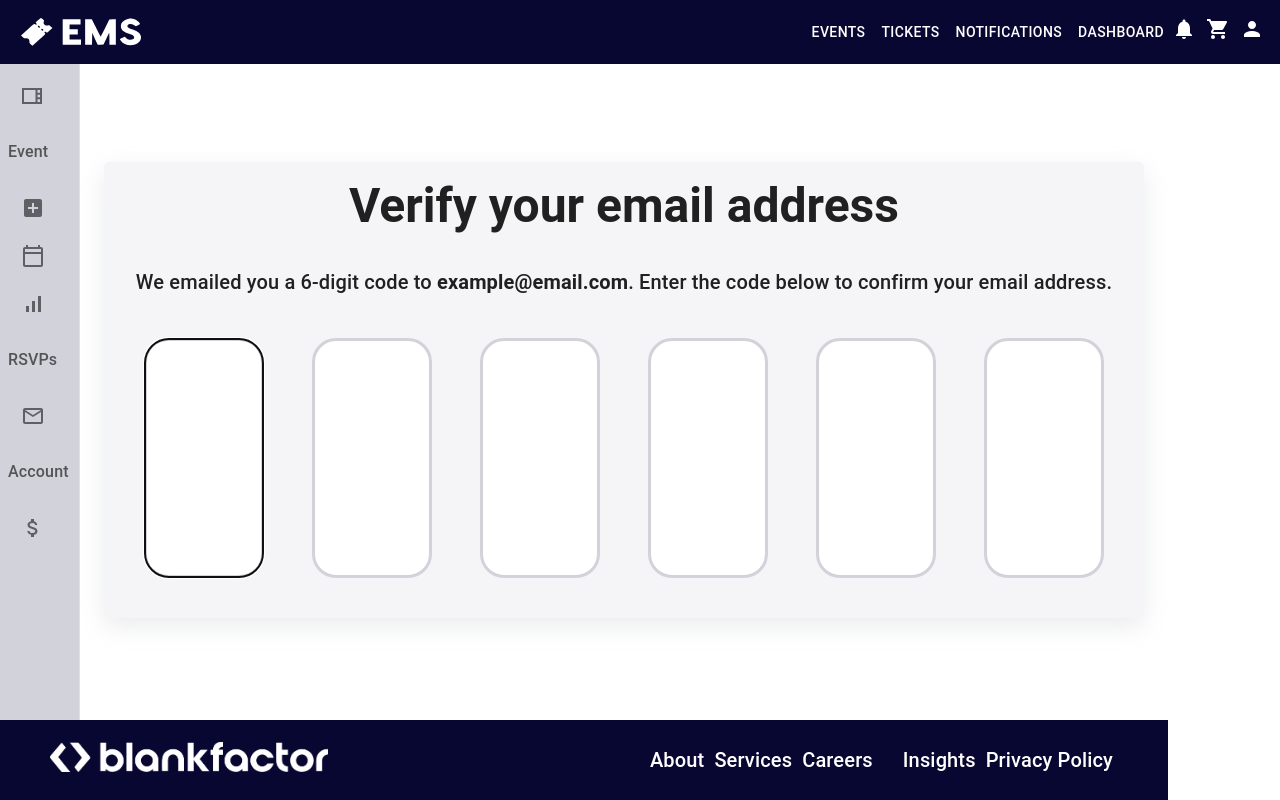
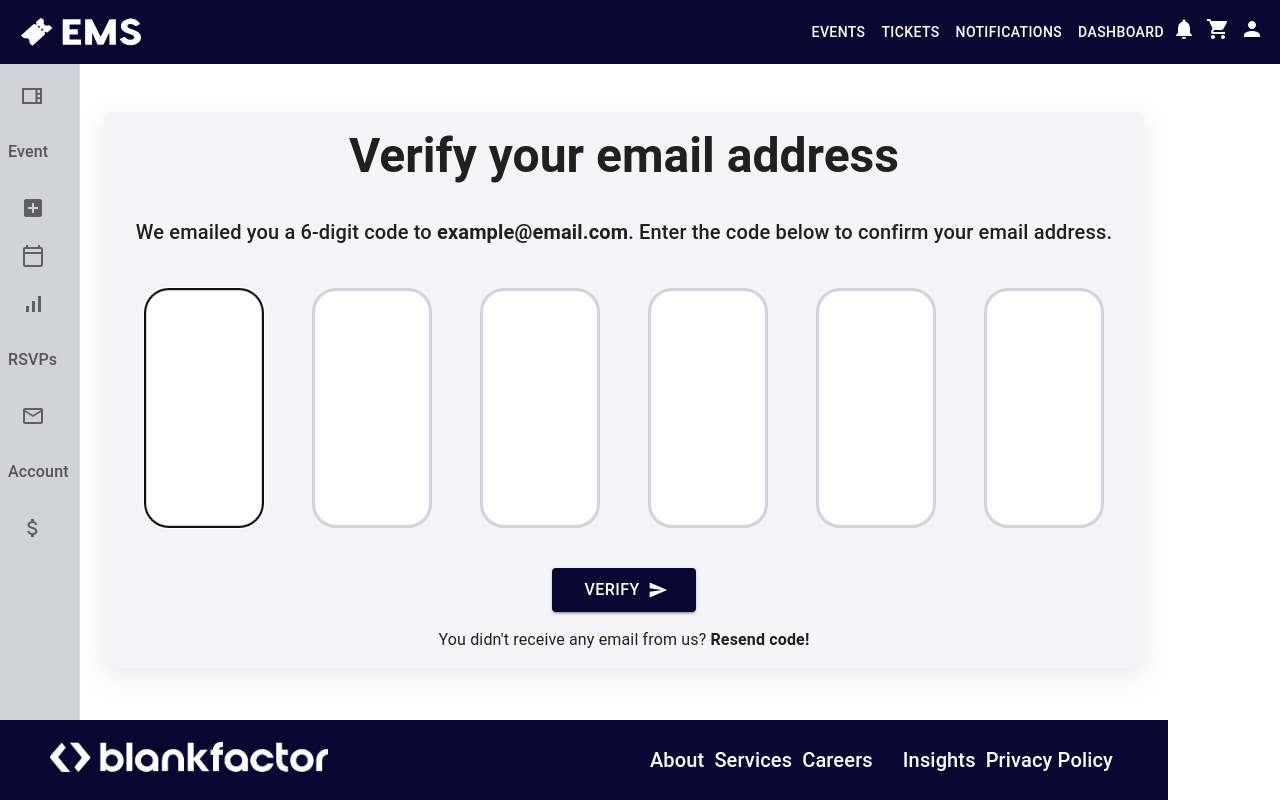
Before and after one commit to NextGen-BF/JJP25, a React (Vite) app in the folder app/frontend/: page /verify in a window 1280 px wide. Built offline with nearby package versions, Linux system fonts and the light colour scheme; no server answers.

Commit message:
jjp-166: progres

```diff
--- a/app/frontend/src/pages/VerifyPage/Labels.ts
+++ b/app/frontend/src/pages/VerifyPage/Labels.ts
@@ -1,6 +1,9 @@
-export const label = {
+export const labels = {
   verifyYourEmailAddress: "Verify your email address",
   weEmailedYouA6DigitCodeTo: "We emailed you a 6-digit code to ",
   enterTheCodeBelowToConfirmYourEmailAddress:
     "Enter the code below to confirm your email address.",
+  verify: "Verify",
+  youDidntReceiveAnyEmailFromUs: "You didn't receive any email from us?",
+  resendCode: "Resend code!"
 };
--- a/app/frontend/src/pages/VerifyPage/VerifyPage.scss
+++ /dev/null
@@ -1,28 +0,0 @@
-.verify-container {
-  display: flex;
-  justify-content: center;
-  align-items: center;
-  height: 95vh;
-}
-
-.verify-box {
-  display: flex;
-  flex-direction: column;
-  align-items: center;
-  gap: 1em;
-  width: 100%;
-  background-color: var(--blankfactor-gray-1-color);
-  box-shadow: rgba(149, 157, 165, 0.2) 0px 8px 24px;
-  border-radius: 5px;
-  padding: 1em;
-}
-
-.otp-input {
-  height: 10em;
-  width: 5em;
-  margin: 1em;
-  font-size: 1.5em;
-  text-align: center;
-  border-radius: 1em;
-  border: 3px solid var(--blankfactor-gray-3-color);
-}
--- a/app/frontend/src/pages/VerifyPage/VerifyPage.tsx
+++ b/app/frontend/src/pages/VerifyPage/VerifyPage.tsx
@@ -6,14 +6,17 @@ import Box from "@mui/material/Box";
 import Container from "@mui/material/Container";
 import Typography from "@mui/material/Typography";
 import OtpInput from "react-otp-input";
+import Button from "@mui/material/Button";
+import SendIcon from "@mui/icons-material/Send";
 
 // Utility
 
 // Assets
-import "./VerifyPage.scss";
+import "./VerifyPageStyles.scss";
+import { VerifyPageStyles } from "./VerifyPageStyles";
 
 // Constants
-import { label } from "./Labels";
+import { labels } from "./Labels";
 
 // Redux related
 
@@ -22,15 +25,16 @@ const RegisterPage: FC = () => {
   const email = "example@email.com";
 
   return (
-    <Container className="verify-container">
-      <Box className="verify-box">
-          <Typography variant="h3" fontWeight="bold" sx={{ mb: 2 }}>
-            {label.verifyYourEmailAddress}
-          </Typography>
-          <Typography variant="h6">
-            {label.weEmailedYouA6DigitCodeTo} <strong>{email}</strong>{". "}
-            {label.enterTheCodeBelowToConfirmYourEmailAddress}
-          </Typography>
+    <Container sx={VerifyPageStyles.verifyContainer}>
+      <Box sx={VerifyPageStyles.verifyBox}>
+        <Typography variant="h3" fontWeight="bold" sx={{ mb: 2 }}>
+          {labels.verifyYourEmailAddress}
+        </Typography>
+        <Typography variant="h6">
+          {labels.weEmailedYouA6DigitCodeTo} <strong>{email}</strong>
+          {". "}
+          {labels.enterTheCodeBelowToConfirmYourEmailAddress}
+        </Typography>
         <OtpInput
           numInputs={6}
           value={otp}
@@ -40,6 +44,17 @@ const RegisterPage: FC = () => {
           shouldAutoFocus={true}
           renderInput={(props) => <input {...props} />}
         />
+        <Button
+          variant="contained"
+          endIcon={<SendIcon />}
+          sx={VerifyPageStyles.verifyButton}
+        >
+          {labels.verify}
+        </Button>
+        <Typography>
+          {labels.youDidntReceiveAnyEmailFromUs}{" "}
+          <strong>{labels.resendCode}</strong>
+        </Typography>
       </Box>
     </Container>
   );
--- /dev/null
+++ b/app/frontend/src/pages/VerifyPage/VerifyPageStyles.scss
@@ -0,0 +1,9 @@
+.otp-input {
+  height: 10em;
+  width: 5em;
+  margin: 1em;
+  font-size: 1.5em;
+  text-align: center;
+  border-radius: 1em;
+  border: 3px solid var(--blankfactor-gray-3-color);
+}
--- /dev/null
+++ b/app/frontend/src/pages/VerifyPage/VerifyPageStyles.ts
@@ -0,0 +1,24 @@
+export const VerifyPageStyles = {
+  verifyContainer: {
+    display: "flex",
+    justifyContent: "center",
+    alignItems: "center",
+    height: "95vh",
+  },
+  verifyBox: {
+    display: "flex",
+    flexDirection: "column",
+    alignItems: "center",
+    gap: "1em",
+    widht: "100%",
+    backgroundColor: "var(--blankfactor-gray-1-color)",
+    boxShadow: "rgba(149, 157, 165, 0.2) 0px 8px 24px",
+    borderRadius: "5px",
+    padding: "1em",
+  },
+  verifyButton: {
+    fontSize: "1em",
+    padding: ".5em 2em .5em 2em",
+    backgroundColor: "var(--blankfactor-oxford-color)"
+  }
+};
```
